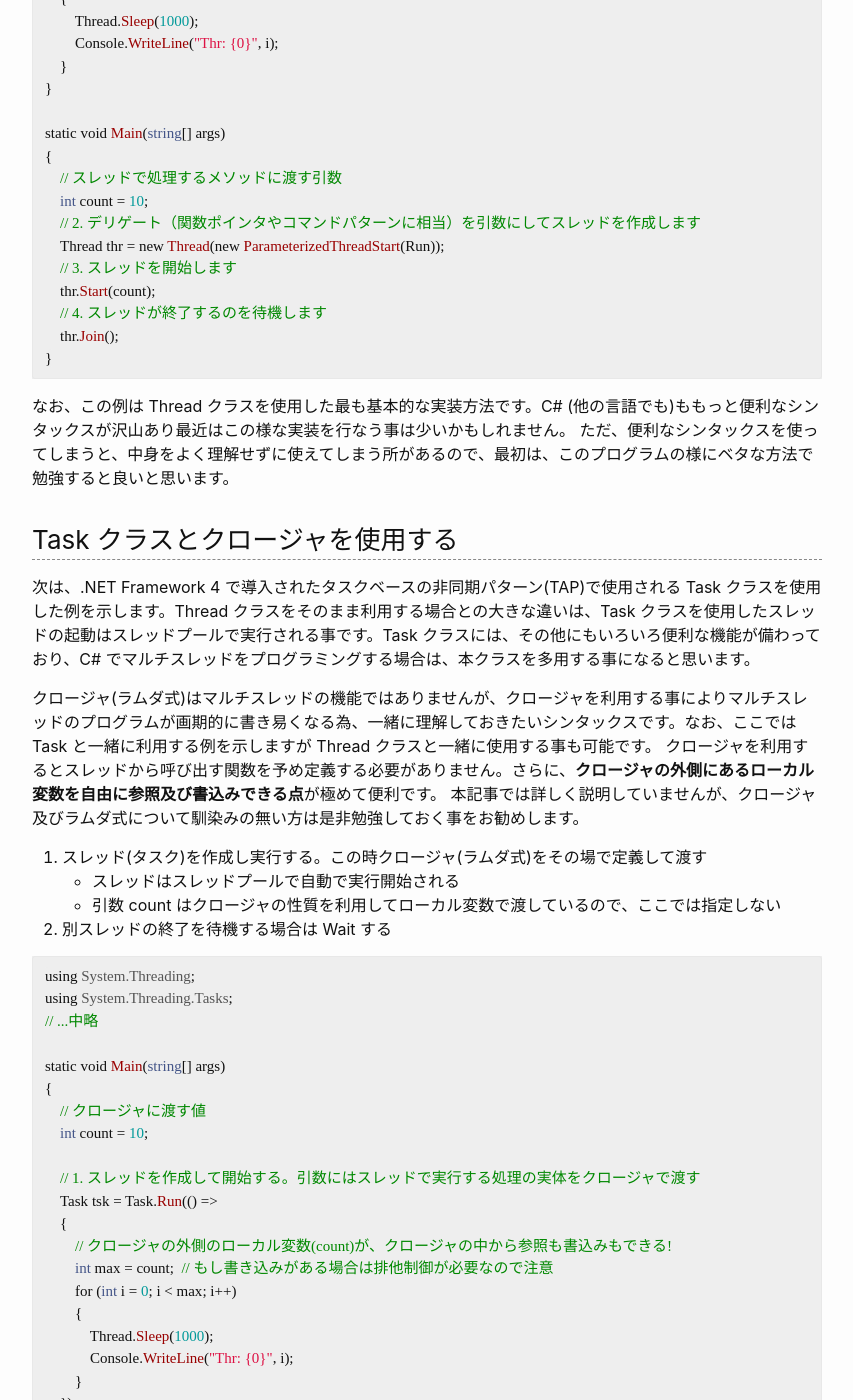
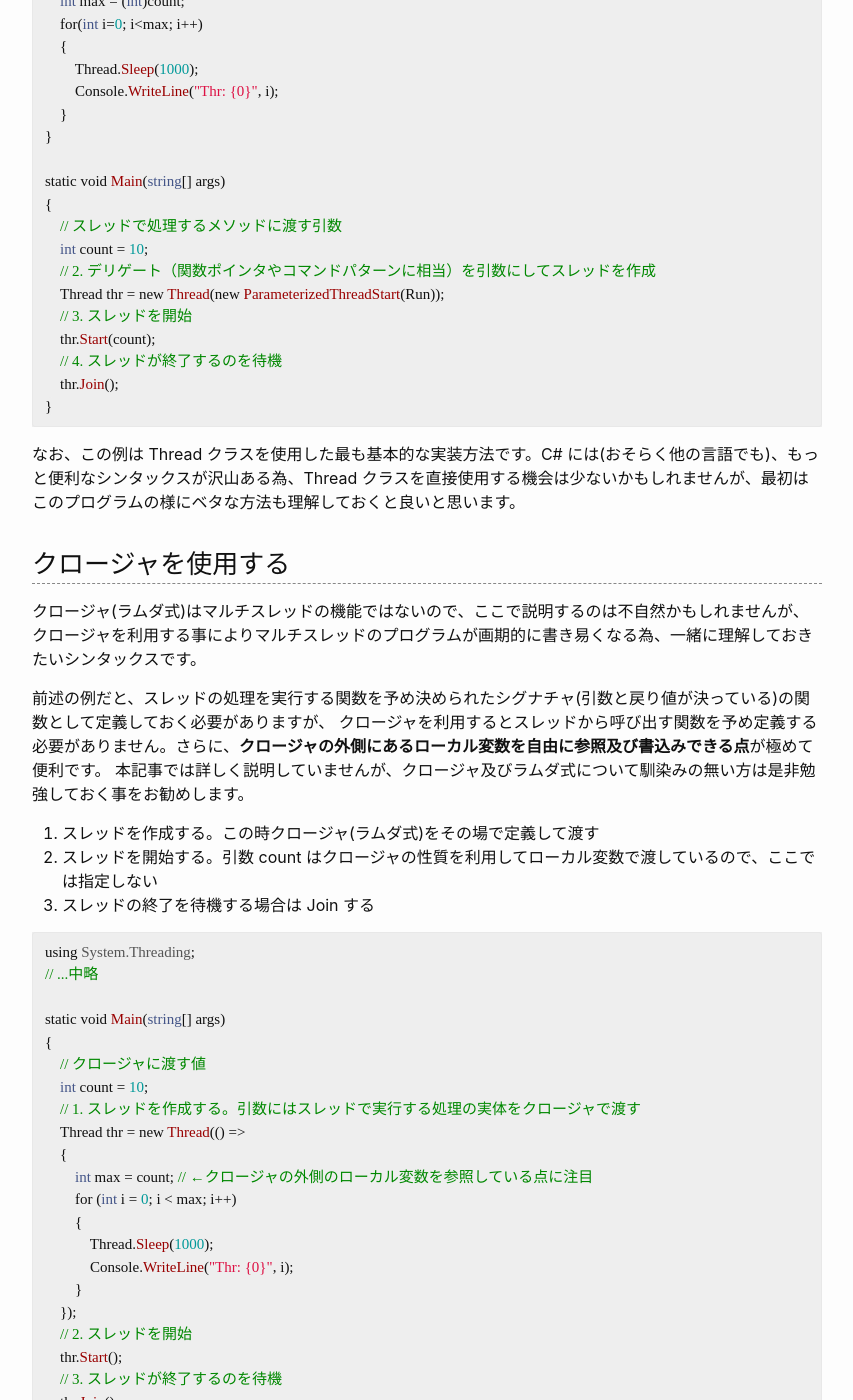
Before and after one commit to koytak-blog/koytak-blog.github.io, a Jekyll site: the page built from articles/multithread-app-arch/conapp.md, in a window 1280 px wide and 1400 px high, scrolled down 2195 px. Shown: the whole window, without its empty margins (213-1066 px from the left). Built offline with Jekyll 4.4.1, drawn with Linux system fonts in a browser that asks for light colours; some of the changed text lies outside the part shown.

Commit message:
update mt articles

````diff
--- a/articles/multithread-app-arch/conapp.md
+++ b/articles/multithread-app-arch/conapp.md
@@ -21,17 +21,17 @@
 他の言語やランタイムでも同様に何かしらのデザインパターンやそのライブラリが提供されていると思います。
 マルチスレッドや非同期処理を学習する上で、これら先人達の工夫の結晶であるデザインパターンを学習する事は凄く勉強になります。
 
-しかしながら、最初から便利な方法に頼ると、その裏側にある本質の部分が見えなくなってしまうリスクがあります。本記事では、敢えて言語やライブラリに依存しない基本の部分に立ち返って順に学習しようと思います。
+一方で、これらデザインパターンは、その裏側にある本質の部分が見えなくなってしまうリスクがあります。
+本記事では、敢えて基本に立ち返って、できるだけ言語やライブラリ依存しない形で、順に学習しようと思います。
 以下の順番でみていきます。
 
 1. スレッドの起動方法（バックグラウンドスレッドにタスクをどうやって実行させるか）
 1. スレッドの待機方法（バックグラウンドスレッドの終了をどうやって検知するか）
-1. 実行結果の取得方法（バックグラウンドスレッドの処理結果をどこにどうやって取得するか）
+1. 実行結果の取得方法（バックグラウンドスレッドの処理結果をどこからどうやって取得するか）
 1. 例外のハンドリング（例外が発生したときに、どのようにハンドリングするか）
 1. スレッドの取消方法（バックグラウンドスレッドを途中でキャンセルするには）
 
-どの言語でどのライブラリを使用してプログラミングした場合でも、最初の３つの機能は、必ずなんらかの方法で実装されています。
-残りの２つについてもほとんどのライブラリで実装されていると思われます。
+どの言語でどのライブラリを使用してプログラミングした場合でも、この 5 つの機能は、ほとんどのライブラリで提供されていると思われます。
 
 ## スレッドの起動
 
@@ -51,7 +51,7 @@
 using System.Threading;
 // ...中略
 
-// 1. スレッドで処理するロジック（メソッド）を定義します
+// 1. バックグラウンドスレッドで実行したタスクを実装する
 static void Run(object count)
 {
     int max = (int)count;
@@ -66,26 +66,96 @@
 {
     // スレッドで処理するメソッドに渡す引数
     int count = 10;
-    // 2. デリゲート（関数ポインタやコマンドパターンに相当）を引数にしてスレッドを作成します
+    // 2. デリゲート（関数ポインタやコマンドパターンに相当）を引数にしてスレッドを作成
     Thread thr = new Thread(new ParameterizedThreadStart(Run));
-    // 3. スレッドを開始します
+    // 3. スレッドを開始
     thr.Start(count);
-    // 4. スレッドが終了するのを待機します
+    // 4. スレッドが終了するのを待機
     thr.Join();
 }
 ```
 
-なお、この例は Thread クラスを使用した最も基本的な実装方法です。C# (他の言語でも)ももっと便利なシンタックスが沢山あり最近はこの様な実装を行なう事は少いかもしれません。
-ただ、便利なシンタックスを使ってしまうと、中身をよく理解せずに使えてしまう所があるので、最初は、このプログラムの様にベタな方法で勉強すると良いと思います。
+なお、この例は Thread クラスを使用した最も基本的な実装方法です。C# には(おそらく他の言語でも)、もっと便利なシンタックスが沢山ある為、Thread クラスを直接使用する機会は少ないかもしれませんが、最初はこのプログラムの様にベタな方法も理解しておくと良いと思います。
 
-### Task クラスとクロージャを使用する
+### クロージャを使用する
 
-次は、.NET Framework 4 で導入されたタスクベースの非同期パターン(TAP)で使用される Task クラスを使用した例を示します。Thread クラスをそのまま利用する場合との大きな違いは、Task クラスを使用したスレッドの起動はスレッドプールで実行される事です。Task クラスには、その他にもいろいろ便利な機能が備わっており、C# でマルチスレッドをプログラミングする場合は、本クラスを多用する事になると思います。
+クロージャ(ラムダ式)はマルチスレッドの機能ではないので、ここで説明するのは不自然かもしれませんが、クロージャを利用する事によりマルチスレッドのプログラムが画期的に書き易くなる為、一緒に理解しておきたいシンタックスです。
 
-クロージャ(ラムダ式)はマルチスレッドの機能ではありませんが、クロージャを利用する事によりマルチスレッドのプログラムが画期的に書き易くなる為、一緒に理解しておきたいシンタックスです。なお、ここでは Task と一緒に利用する例を示しますが Thread クラスと一緒に使用する事も可能です。
+前述の例だと、スレッドの処理を実行する関数を予め決められたシグナチャ(引数と戻り値が決っている)の関数として定義しておく必要がありますが、
 クロージャを利用するとスレッドから呼び出す関数を予め定義する必要がありません。さらに、**クロージャの外側にあるローカル変数を自由に参照及び書込みできる点**が極めて便利です。
 本記事では詳しく説明していませんが、クロージャ及びラムダ式について馴染みの無い方は是非勉強しておく事をお勧めします。
 
+1. スレッドを作成する。この時クロージャ(ラムダ式)をその場で定義して渡す
+1. スレッドを開始する。引数 count はクロージャの性質を利用してローカル変数で渡しているので、ここでは指定しない
+1. スレッドの終了を待機する場合は Join する
+
+``` csharp
+using System.Threading;
+// ...中略
+
+static void Main(string[] args)
+{
+    // クロージャに渡す値
+    int count = 10;
+    // 1. スレッドを作成する。引数にはスレッドで実行する処理の実体をクロージャで渡す
+    Thread thr = new Thread(() =>
+    {
+        int max = count; // ←クロージャの外側のローカル変数を参照している点に注目
+        for (int i = 0; i < max; i++)
+        {
+            Thread.Sleep(1000);
+            Console.WriteLine("Thr: {0}", i);
+        }
+    });
+    // 2. スレッドを開始
+    thr.Start();
+    // 3. スレッドが終了するのを待機
+    thr.Join();
+}
+```
+
+### スレッドプールを使用する
+
+次は、自分でスレッドを開始するのではなく、事前に開始されているスレッドに処理(タスク)を渡す方法を見てみます。
+直接スレッドを起動する方法とスレッドプールを利用する方法を使い分ける必要はほとんど無いかもしれません。
+しかし、サーバーアプリなど高負荷アプリを実装する場合などで、使い分けが必要になるケースがあります。
+
+
+``` csharp
+using System.Threading;
+using System.Threading.Tasks;
+
+static void Main(string[] args)
+{
+    // クロージャに渡す値
+    int count = 10;
+    // 1. スレッドの終了を検知する為のイベント
+    ManualResetEvent ev = new(false);
+    // 2. ワーカースレッドに、スレッドで実行する処理の実体をクロージャで渡す
+    ThreadPool.QueueUserWorkItem((obj) =>
+    {
+        int max = count;
+        for (int i = 0; i < max; i++)
+        {
+            Thread.Sleep(1000);
+            Console.WriteLine("Thr: {0}", i);
+        }
+        // 3. タスクの終了を通知する
+        ev.Set();
+    }, null);
+    // 4. スレッドが終了するのを待機
+    ev.WaitOne();
+}
+```
+
+
+なお、C# では、この例の様に ThreadPool クラスを直接使用するパターンは古いやり方です。なぜなら次に説明する Task クラスなど、他にもっと使い易いクラスがあるからです。
+しかし、古いやり方だけあって他の言語やライブラリでも似た様なシンタックスで実装できる場合が多いので、使い方は覚えておくと良いと思います。
+
+### Task クラスを使用する
+
+次は、.NET Framework 4 で導入されたタスクベースの非同期パターン(TAP)で使用される Task クラスを使用した例を示します。
+ここでは、Thread クラスをそのまま利用する場合と、シンタックス(構文)上の違いはあまりありません。しかし、Task クラスを使用した場合、既定ではスレッドプールが利用されます。
 
 1. スレッド(タスク)を作成し実行する。この時クロージャ(ラムダ式)をその場で定義して渡す
   - スレッドはスレッドプールで自動で実行開始される
@@ -101,30 +171,26 @@
 {
     // クロージャに渡す値
     int count = 10;
-
     // 1. スレッドを作成して開始する。引数にはスレッドで実行する処理の実体をクロージャで渡す
     Task tsk = Task.Run(() =>
     {
-        // クロージャの外側のローカル変数(count)が、クロージャの中から参照も書込みもできる!
-        int max = count;  // もし書き込みがある場合は排他制御が必要なので注意
+        int max = count;
         for (int i = 0; i < max; i++)
         {
             Thread.Sleep(1000);
             Console.WriteLine("Thr: {0}", i);
         }
     });
-
-    // 2. スレッドが終了するのを待機します
+    // 2. スレッドが終了するのを待機
     tsk.Wait();
 }
 ```
 
-他の言語を利用されている場合でも、ベタでスレッドを起動する方法とスレッドプールを利用する方法の 2 パターンは、時に使い分ける必要があるので、それぞれの方法を押えておく事をお勧めします。
-なお、スレッドプールについては別の記事で説明します。
+Task クラスには、その他にもいろいろ便利な機能が備わっており、C# でマルチスレッドをプログラミングする場合は、Task クラスを多用する事になると思います。
 
 ## スレッドの待機方法
 
-例えば、バックグラウンドスレッドでデータベースからレコードの読み取りしており、読み取りが完了した時にメインスレッド側ではどうやってそれを検知すれば良いでしょうか？
+例えば、今、バックグラウンドスレッドでデータベースからレコードの読み取りしているとします。このバックグラウンドスレッドでの読み取りが完了した時に、メインスレッド側ではどうやってそれを検知すれば良いでしょうか？
 スレッドの終了を待機するには、大きく３つの方法があります。
 
 - ステータスポーリング
````
